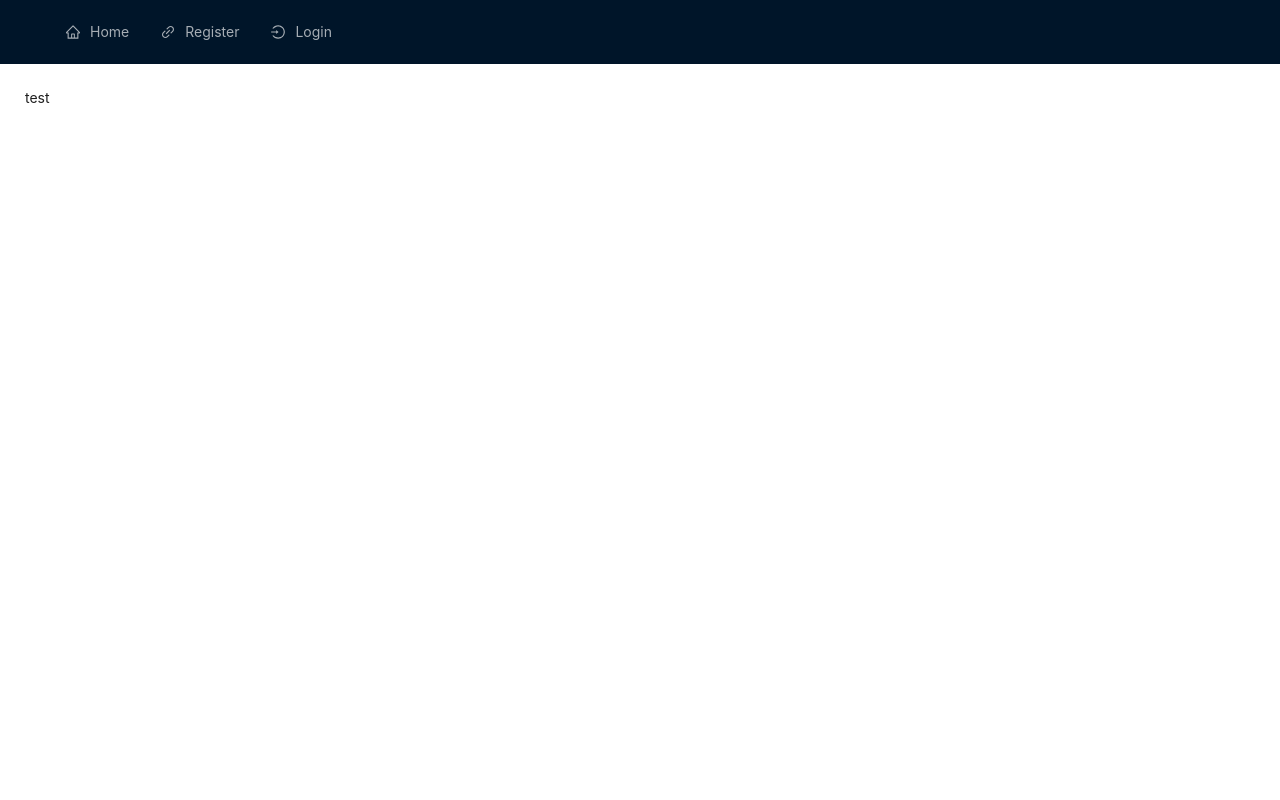
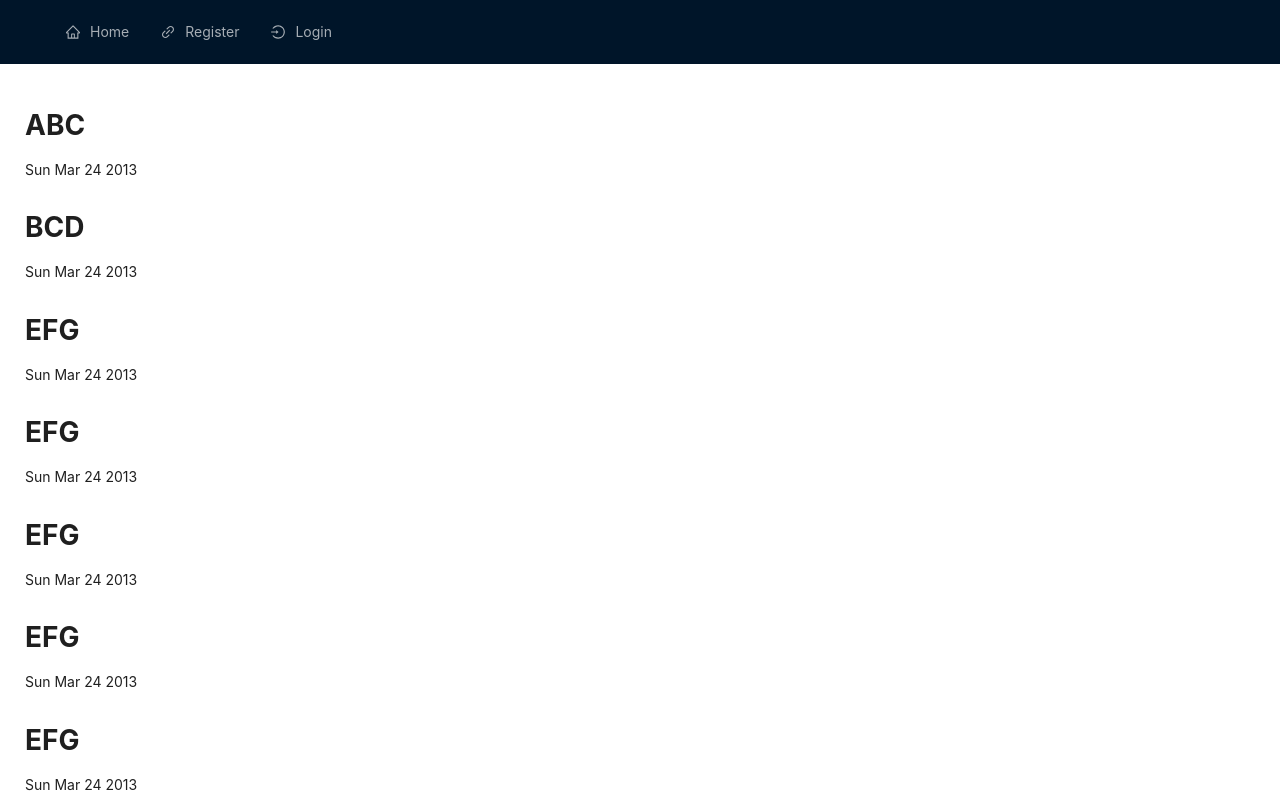
Before and after one commit to cliecy/BGforum, a React (Create React App) app: page / in a window 1280 px wide. Shown: the top 800 px of the page. Built offline with nearby package versions, Linux system fonts and the light colour scheme.

Commit message:
make the PostGrid and PostPage

```diff
--- /dev/null
+++ b/src/Lib/typeDefinition.ts
@@ -0,0 +1,22 @@
+export interface Post{
+    title: string;
+    body: string;
+    date: Date;
+}
+
+enum gender{
+    male = 'male',
+    female = 'female',
+}
+
+enum userclass{
+    Admin = 'admin',
+    Normal="Normal"
+}
+export interface User{
+    name: string;
+    userid: string;
+    userclass: userclass;
+    gender: gender;
+    lastlogintime: Date;
+}
--- a/src/Pages/Home.tsx
+++ b/src/Pages/Home.tsx
@@ -1,8 +1,57 @@
+import PostGrid from "../UI/PostGrid";
+
+const p = [{title: "ABC", body: "SSSS", date: new Date("2013/03/24")},
+    {title: "BCD", body: "SSSS", date: new Date("2013/03/24")}, {
+        title: "EFG",
+        body: "SSSS",
+        date: new Date("2013/03/24")
+    }, {
+        title: "EFG",
+        body: "SSSS",
+        date: new Date("2013/03/24")
+    }, {
+        title: "EFG",
+        body: "SSSS",
+        date: new Date("2013/03/24")
+    }, {
+        title: "EFG",
+        body: "SSSS",
+        date: new Date("2013/03/24")
+    }, {
+        title: "EFG",
+        body: "SSSS",
+        date: new Date("2013/03/24")
+    }, {
+        title: "EFG",
+        body: "SSSS",
+        date: new Date("2013/03/24")
+    }, {
+        title: "EFG",
+        body: "SSSS",
+        date: new Date("2013/03/24")
+    }, {
+        title: "EFG",
+        body: "SSSS",
+        date: new Date("2013/03/24")
+    }, {
+        title: "EFG",
+        body: "SSSS",
+        date: new Date("2013/03/24")
+    }, {
+        title: "EFG",
+        body: "SSSS",
+        date: new Date("2013/03/24")
+    }, {
+        title: "EFG",
+        body: "SSSS",
+        date: new Date("2013/03/24")
+    }
+
+]
+
 
 const Home = () => {
-    return <>
-        test
-    </>
+    return <PostGrid props={p}></PostGrid>
 }
 
 export default Home;
--- /dev/null
+++ b/src/UI/PostGrid.tsx
@@ -0,0 +1,23 @@
+import { Col, Row } from 'antd';
+import {Post} from "../Lib/typeDefinition";
+
+
+
+
+
+const PostGrid: React.FC<{ props: Post[] }> = ({ props    }) => (
+    <>
+        {props.map((post, index) => (
+            <Row key={index}>
+                <Col span={24}>
+                    <h1>{post.title}</h1>
+                    <p>{post.date.toDateString()}</p>
+                </Col>
+            </Row>
+        ))}
+    </>
+
+    );
+
+
+export default PostGrid;
```
Also changed, not shown: src/Pages/PostPage.tsx (added, +10 -0 lines), src/Lib/lib.ts (added), src/UI/App.css (deleted), src/static/App.css (added).
